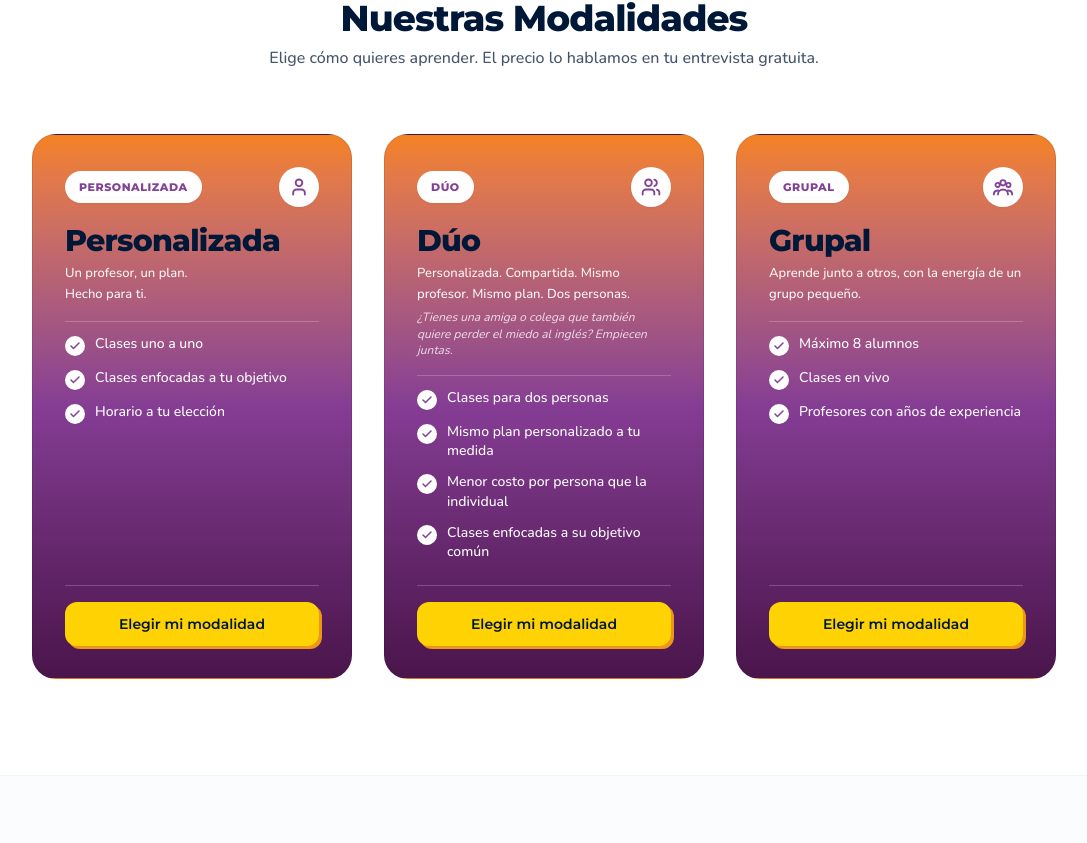
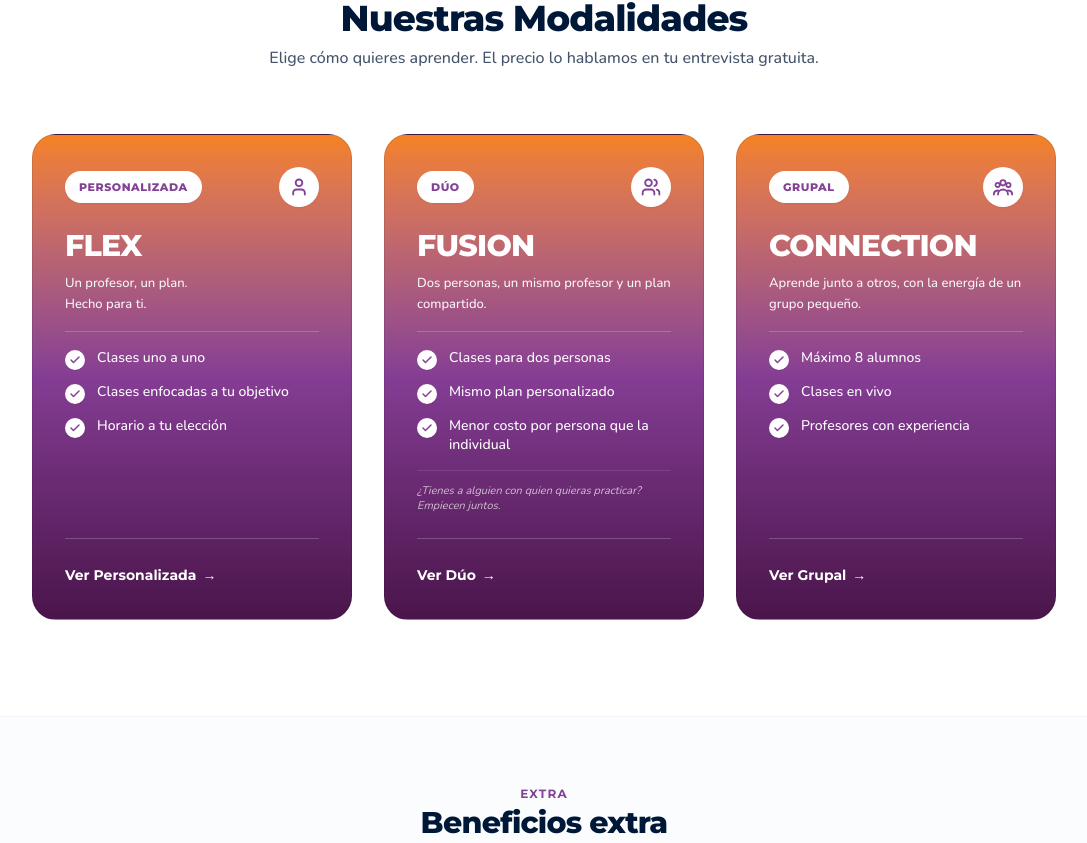
Before and after one commit to Dietol25/yycl-version-anterior, a Next.js app: page /planes in a window 1280 px wide. Shown: the part 727-1570 px from the top of the page, without its empty margins (96-1183 px from the left). Built offline with nearby package versions, Linux system fonts and the light colour scheme.

Commit message:
feat(planes & como-funciona): sincronizar cards de modalidades en planes y nombres comerciales en como funciona

```diff
--- a/app/como-funciona/page.tsx
+++ b/app/como-funciona/page.tsx
@@ -148,43 +148,46 @@ export default function ComoFuncionaPage() {
               <PhotoCard
                 id="personalizada"
                 category="default"
-                title="Personalizada"
+                badgeText="PERSONALIZADA"
+                title="FLEX"
                 hasCheckmark={true}
                 subtitle="Un profesor, un plan"
                 description="Hecho para ti."
                 href="/planes#personalizada"
                 linkText="Ver Personalizada →"
                 imageSrc="/assets/02_COMO_FUNCIONA/YYCL_04_MODALIDAD_PERSONALIZADA_PROFE.jpg"
-                imageAlt="Modalidad Personalizada YYCL"
+                imageAlt="Modalidad Personalizada FLEX YYCL"
                 className="scroll-mt-28"
               />
 
               <PhotoCard
                 id="duo"
                 category="default"
-                title="Dúo"
+                badgeText="DÚO"
+                title="FUSION"
                 hasCheckmark={true}
-                subtitle="Personalizada, en pareja"
-                description="Personalizada. Compartida. Mismo profesor. Mismo plan. Dos personas. Menor costo por persona que la individual."
+                subtitle="Dos personas, un mismo profesor"
+                description="Un mismo profesor y un plan compartido. Menor costo por persona que la individual."
                 referralNote="¿Tienes a alguien con quien quieras practicar? Empiecen juntos."
                 href="/planes#duo"
                 linkText="Ver Dúo →"
                 imageSrc="/assets/02_COMO_FUNCIONA/YYCL_05_MODALIDAD_DUO.png"
-                imageAlt="Modalidad Dúo YYCL"
+                imageAlt="Modalidad Dúo FUSION YYCL"
                 className="scroll-mt-28"
               />
 
               <PhotoCard
                 id="grupal"
                 category="default"
-                title="Grupal"
+                badgeText="GRUPAL"
+                title="CONNECTION"
                 hasCheckmark={true}
                 subtitle="Aprende junto a otros"
-                description="La energía de un grupo pequeño."
+                description="Con la energía de un grupo pequeño."
                 href="/planes#grupal"
                 linkText="Ver Grupal →"
                 imageSrc="/assets/02_COMO_FUNCIONA/YYCL_03_MODALIDAD_GRUPAL_VIDEOLLAMADA.jpg"
-                imageAlt="Modalidad Grupal YYCL"
+                imageAlt="Modalidad Grupal CONNECTION YYCL"
                 className="scroll-mt-28"
               />
             </div>
--- a/app/planes/page.tsx
+++ b/app/planes/page.tsx
@@ -34,12 +34,10 @@ export default function PlanesPage() {
   const planes = [
     {
       id: 'personalizada',
-      title: 'Personalizada',
-      badge: 'Personalizada',
+      badge: 'PERSONALIZADA',
+      commercialName: 'FLEX',
       icon: User,
-      color: 'text-[#834296]',
-      borderTop: 'border-t-[#834296]',
-      subtitle: (
+      description: (
         <>
           Un profesor, un plan.<br className="hidden sm:inline" /> Hecho para ti.
         </>
@@ -48,36 +46,35 @@ export default function PlanesPage() {
         'Clases uno a uno',
         'Clases enfocadas a tu objetivo',
         'Horario a tu elección'
-      ]
+      ],
+      ctaText: 'Ver Personalizada'
     },
     {
       id: 'duo',
-      title: 'Dúo',
-      badge: 'Dúo',
+      badge: 'DÚO',
+      commercialName: 'FUSION',
       icon: Users,
-      color: 'text-[#4DC2DA]',
-      borderTop: 'border-t-[#4DC2DA]',
-      subtitle: 'Personalizada. Compartida. Mismo profesor. Mismo plan. Dos personas.',
+      description: 'Dos personas, un mismo profesor y un plan compartido.',
       features: [
         'Clases para dos personas',
-        'Mismo plan personalizado a tu medida',
-        'Menor costo por persona que la individual',
-        'Clases enfocadas a su objetivo común'
-      ]
+        'Mismo plan personalizado',
+        'Menor costo por persona que la individual'
+      ],
+      microcopy: '¿Tienes a alguien con quien quieras practicar? Empiecen juntos.',
+      ctaText: 'Ver Dúo'
     },
     {
       id: 'grupal',
-      title: 'Grupal',
-      badge: 'Grupal',
+      badge: 'GRUPAL',
+      commercialName: 'CONNECTION',
       icon: Group3UsersIcon,
-      color: 'text-[#4DC2DA]',
-      borderTop: 'border-t-[#4DC2DA]',
-      subtitle: 'Aprende junto a otros, con la energía de un grupo pequeño.',
+      description: 'Aprende junto a otros, con la energía de un grupo pequeño.',
       features: [
         'Máximo 8 alumnos',
         'Clases en vivo',
-        'Profesores con años de experiencia'
-      ]
+        'Profesores con experiencia'
+      ],
+      ctaText: 'Ver Grupal'
     }
   ];
 
@@ -165,7 +162,7 @@ export default function PlanesPage() {
                   <div
                     key={plan.id}
                     id={plan.id}
-                    className="scroll-mt-28 bg-gradient-to-b from-[#F58220] via-[#853D94] to-[#4A154B] rounded-3xl p-7 sm:p-8 border border-black/10 hover:-translate-y-1 transition-all duration-300 flex flex-col justify-between space-y-6"
+                    className="scroll-mt-28 bg-gradient-to-b from-[#F58220] via-[#853D94] to-[#4A154B] rounded-3xl p-7 sm:p-8 border border-black/10 hover:-translate-y-1 transition-all duration-300 flex flex-col justify-between group"
                   >
                     <div className="space-y-4">
                       {/* Top Header Row: White Badge + White Circular Icon */}
@@ -173,28 +170,26 @@ export default function PlanesPage() {
                         <span className="inline-block text-[11px] font-heading font-extrabold uppercase tracking-wider px-3.5 py-1 rounded-full bg-white text-[#834296] shadow-xs">
                           {plan.badge}
                         </span>
-                        <div className="w-10 h-10 rounded-full flex items-center justify-center bg-white text-[#834296] shadow-xs">
+
+                        <div className="w-10 h-10 rounded-full flex items-center justify-center bg-white text-[#834296] shadow-xs group-hover:scale-105 transition-transform duration-300">
                           <IconComponent className="w-5 h-5 stroke-[2.2]" />
                         </div>
                       </div>
 
-                      <div>
-                        <h3 className="text-2xl sm:text-3xl font-extrabold font-heading text-[#001837] tracking-tight">
-                          {plan.title}
-                        </h3>
-                        <p className="text-xs sm:text-[13px] text-white/95 font-medium mt-1 leading-relaxed sm:min-h-[40px]">
-                          {plan.subtitle}
+                      {/* Titular (H2 con Nombre Comercial) & Descripción */}
+                      <div className="space-y-1.5 pt-1">
+                        <h2 className="text-2xl sm:text-3xl font-extrabold font-heading text-white tracking-tight leading-tight">
+                          {plan.commercialName}
+                        </h2>
+                        <p className="text-xs sm:text-[13px] text-white/95 font-medium leading-relaxed sm:min-h-[40px] pt-0.5">
+                          {plan.description}
                         </p>
-                        {plan.id === 'duo' && (
-                          <p className="text-[11px] sm:text-xs text-white/80 font-normal leading-snug pt-1 italic">
-                            ¿Tienes una amiga o colega que también quiere perder el miedo al inglés? Empiecen juntas.
-                          </p>
-                        )}
                       </div>
 
-                      <ul className="space-y-3 pt-3 border-t border-white/20">
-                        {plan.features.map((feat, idx) => (
-                          <li key={idx} className="flex items-start gap-2.5">
+                      {/* Lista de Features con Checkmarks Circulares Blancos */}
+                      <ul className="space-y-3 pt-4 border-t border-white/20">
+                        {plan.features.map((feat, fIdx) => (
+                          <li key={fIdx} className="flex items-start gap-3">
                             <div className="w-5 h-5 rounded-full bg-white text-[#834296] flex items-center justify-center shrink-0 mt-0.5 shadow-xs">
                               <Check className="w-3 h-3 stroke-[3]" />
                             </div>
@@ -204,18 +199,23 @@ export default function PlanesPage() {
                           </li>
                         ))}
                       </ul>
+
+                      {/* Microcopy específico solo en Dúo */}
+                      {plan.microcopy && (
+                        <p className="text-[11px] text-white/70 font-normal leading-snug pt-3 border-t border-white/10 italic">
+                          {plan.microcopy}
+                        </p>
+                      )}
                     </div>
 
-                    <div className="pt-4 border-t border-white/20">
-                      <Link href="/agendar" className="block">
-                        <Button
-                          variant="primary"
-                          size="sm"
-                          fullWidth
-                          className="font-heading font-bold text-xs sm:text-sm h-11 shadow-[3px_3px_0px_#EC9519]"
-                        >
-                          Elegir mi modalidad
-                        </Button>
+                    {/* In-Card Exploration Link hacia /agendar */}
+                    <div className="pt-6 border-t border-white/20 mt-6">
+                      <Link
+                        href="/agendar"
+                        className="inline-flex items-center gap-1.5 text-xs sm:text-sm font-heading font-bold text-white hover:underline transition-colors"
+                      >
+                        <span>{plan.ctaText}</span>
+                        <span>→</span>
                       </Link>
                     </div>
                   </div>
--- a/components/ui/PhotoCard.tsx
+++ b/components/ui/PhotoCard.tsx
@@ -58,6 +58,14 @@ export const PhotoCard: React.FC<PhotoCardProps> = ({
   // Badge mapping
   const renderBadge = () => {
     if (!badgeText) return null;
+
+    if (badgeText === 'PERSONALIZADA' || badgeText === 'DÚO' || badgeText === 'GRUPAL') {
+      return (
+        <span className="inline-block text-[11px] font-heading font-extrabold uppercase tracking-wider px-3.5 py-1 rounded-full bg-white text-[#834296] shadow-xs border border-black/5">
+          {badgeText}
+        </span>
+      );
+    }
 
     let badgeVariant: 'kids' | 'empresas' | 'conversacion' = 'conversacion';
     if (category === 'kids') badgeVariant = 'kids';
```
